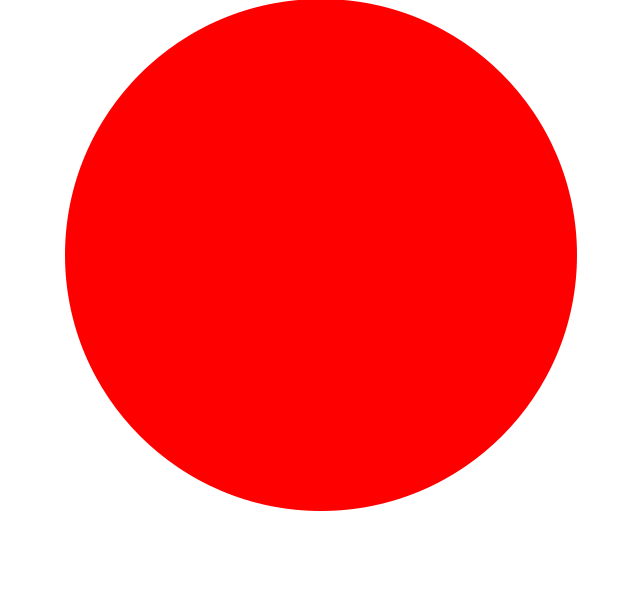
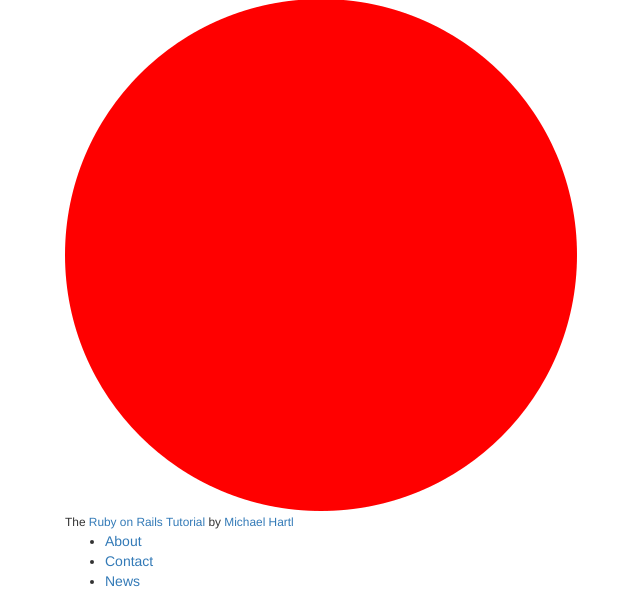
Before and after one commit to Adeeelm/WEB, a Rails app: page / in a window 1280 px wide. Shown: the part 325-926 px from the top of the page, without its empty margins (5-645 px from the left). Before the commit the page ends 836 px from the top, so only its background shows below. Run offline with Rails 7, Linux system fonts and the light colour scheme.

Commit message:
Add layout partials for shim, header and footer

```diff
--- /dev/null
+++ b/app/views/layouts/_footer.html.erb
@@ -0,0 +1,13 @@
+<footer class="footer">
+  <small>
+    The <a href="https://www.railstutorial.org/">Ruby on Rails Tutorial</a>
+    by <a href="https://www.michaelhartl.com/">Michael Hartl</a>
+  </small>
+  <nav>
+    <ul>
+      <li><%= link_to "About",   '#' %></li>
+      <li><%= link_to "Contact", '#' %></li>
+      <li><a href="https://news.railstutorial.org/">News</a></li>
+    </ul>
+  </nav>
+</footer>
--- /dev/null
+++ b/app/views/layouts/_header.html.erb
@@ -0,0 +1,12 @@
+<header class="navbar navbar-fixed-top navbar-inverse">
+  <div class="container">
+    <%= link_to "sample app", '#', id: "logo" %>
+    <nav>
+      <ul class="nav navbar-nav navbar-right">
+        <li><%= link_to "Home",   '#' %></li>
+        <li><%= link_to "Help",   '#' %></li>
+        <li><%= link_to "Log in", '#' %></li>
+      </ul>
+    </nav>
+  </div>
+</header>
--- /dev/null
+++ b/app/views/layouts/_shim.html.erb
@@ -0,0 +1,4 @@
+<!--[if lt IE 9]>
+  <script src="//cdnjs.cloudflare.com/ajax/libs/html5shiv/r29/html5.min.js">
+  </script>
+<![endif]-->
--- a/app/views/layouts/application.html.erb
+++ b/app/views/layouts/application.html.erb
@@ -19,27 +19,14 @@
                             integrity: "sha384-HSMxcRTRxnN+Bdg0JdbxYKrThecOKuH5zCYotlSAcp1+c8xmyTe9GYg1l9a69psu",
                             crossorigin: "anonymous" %>
     <%= stylesheet_link_tag :app %>
-    <!--[if lt IE 9]>
-      <script src="//cdnjs.cloudflare.com/ajax/libs/html5shiv/r29/html5.min.js">
-      </script>
-    <![endif]-->
+    <%= render 'layouts/shim' %>
   </head>
 
   <body>
-    <header class="navbar navbar-fixed-top navbar-inverse">
-      <div class="container">
-        <%= link_to "sample app", '#', id: "logo" %>
-        <nav>
-          <ul class="nav navbar-nav navbar-right">
-            <li><%= link_to "Home",   '#' %></li>
-            <li><%= link_to "Help",   '#' %></li>
-            <li><%= link_to "Log in", '#' %></li>
-          </ul>
-        </nav>
-      </div>
-    </header>
+    <%= render 'layouts/header' %>
     <div class="container">
       <%= yield %>
+      <%= render 'layouts/footer' %>
     </div>
   </body>
 </html>
```
Also changed, not shown: app/assets/stylesheets/custom.css (+31 -0 lines).
